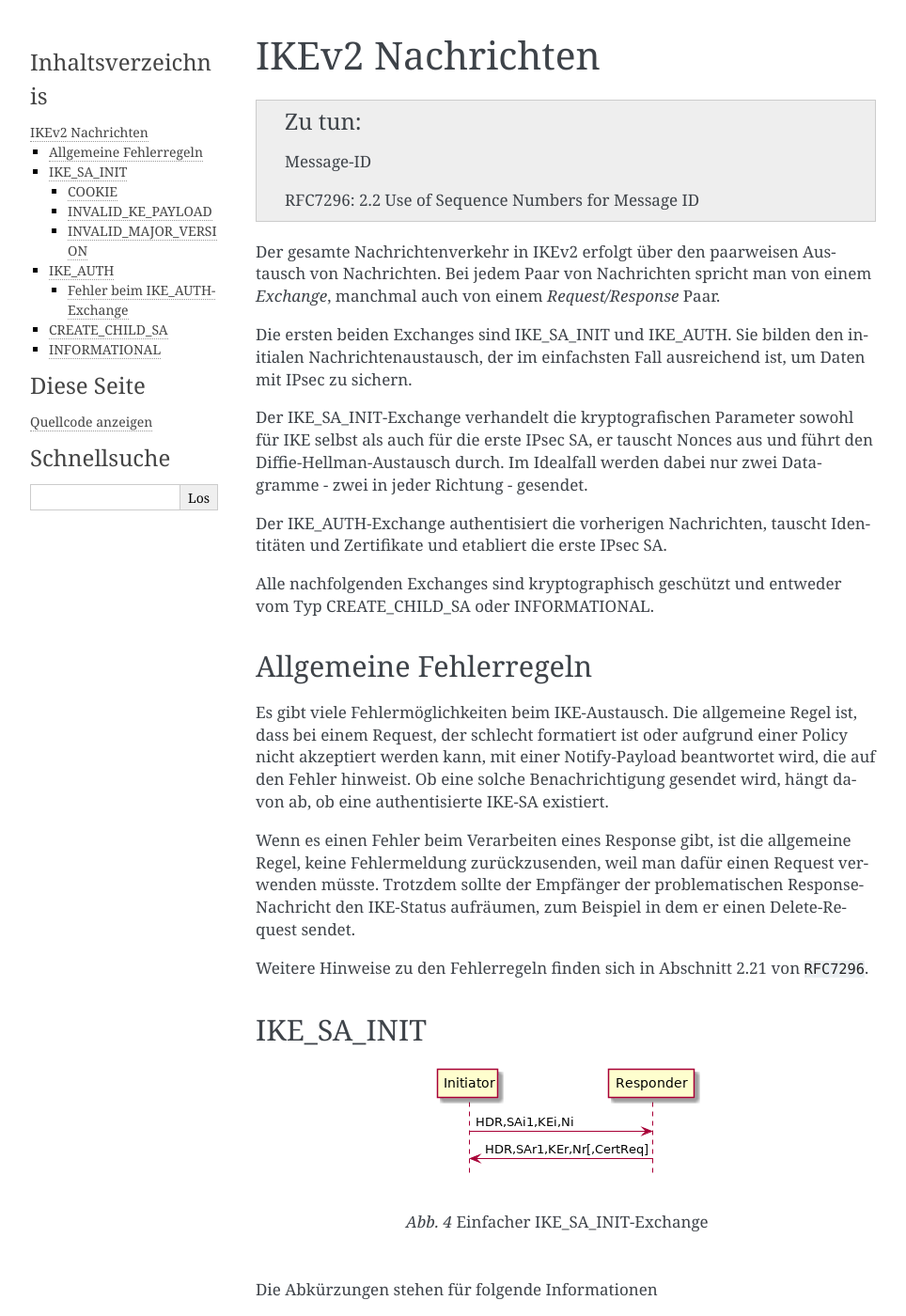
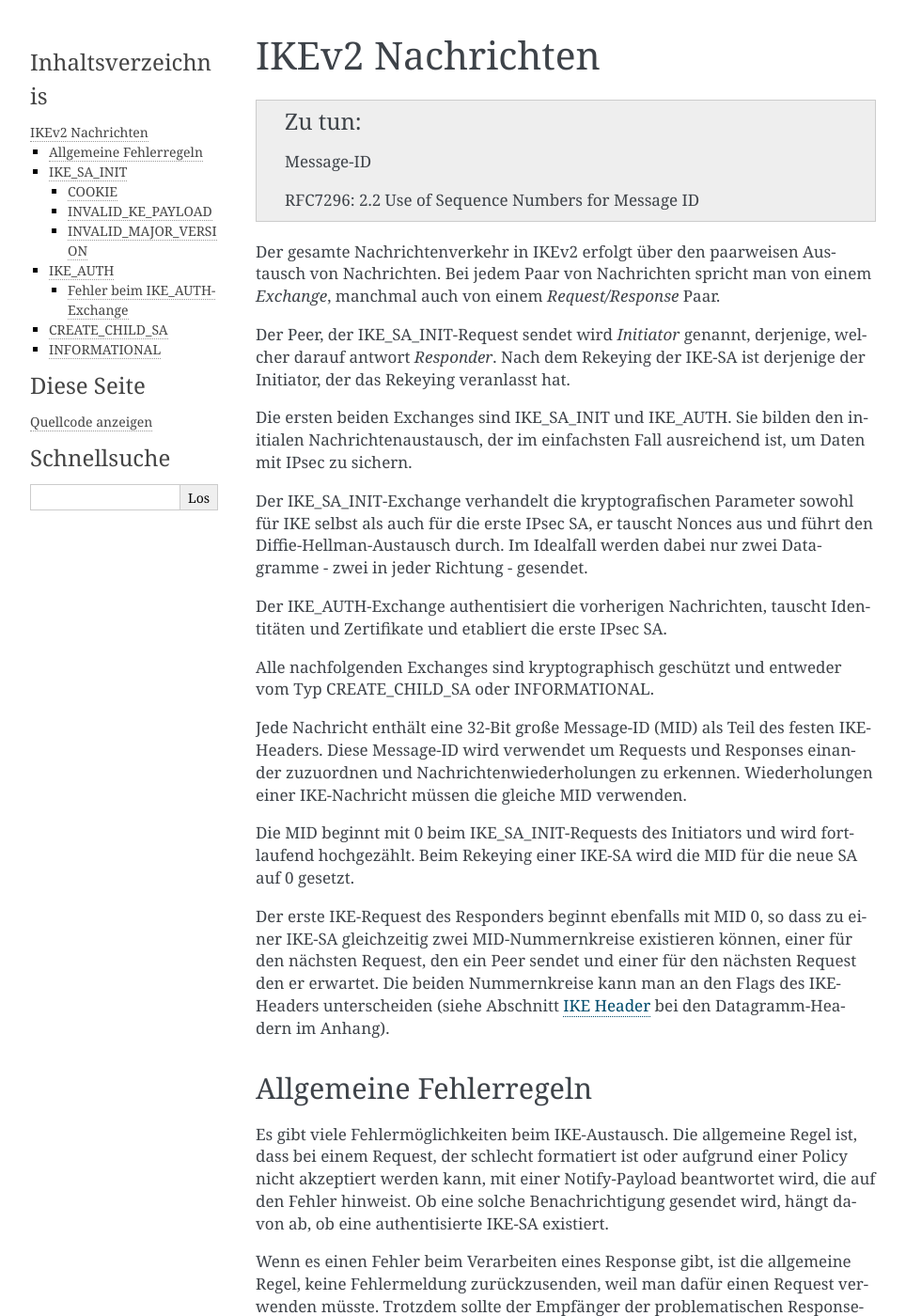
Before and after one commit to matwei-books/Fehlersuche-bei-IPsec-VPN-mit-IKEv2, a Sphinx documentation site: the page built from source/ikev2/nachrichten.rst, in a window 1280 px wide and 1400 px high. Shown: the whole window at 94% size, without its empty margins (148-1112 px from the left). Built offline with Sphinx 7.4.7, drawn with Linux system fonts in a browser that asks for light colours; cross-references to code outside the pages are shown as plain code.

Commit message:
Text zu Message-ID ergänzt

```diff
--- a/source/ikev2/nachrichten.rst
+++ b/source/ikev2/nachrichten.rst
@@ -17,6 +17,13 @@ Austausch von Nachrichten.
 Bei jedem Paar von Nachrichten spricht man von einem *Exchange*,
 manchmal auch von einem *Request/Response* Paar.
 
+.. index:: Initiator, Responder
+
+Der Peer, der IKE_SA_INIT-Request sendet wird *Initiator* genannt,
+derjenige, welcher darauf antwort *Responder*.
+Nach dem Rekeying der IKE-SA ist derjenige der Initiator, der das
+Rekeying veranlasst hat.
+
 .. index:: Nachrichten; initiale
 
 Die ersten beiden Exchanges sind IKE_SA_INIT und IKE_AUTH.
@@ -33,6 +40,26 @@ Identitäten und Zertifikate und etabliert die erste IPsec SA.
 
 Alle nachfolgenden Exchanges sind kryptographisch geschützt und entweder
 vom Typ CREATE_CHILD_SA oder INFORMATIONAL.
+
+.. index:: ! Message ID
+
+Jede Nachricht enthält eine 32-Bit große Message-ID (MID) als Teil des
+festen IKE-Headers.
+Diese Message-ID wird verwendet um Requests und Responses einander
+zuzuordnen und Nachrichtenwiederholungen zu erkennen. Wiederholungen
+einer IKE-Nachricht müssen die gleiche MID verwenden.
+
+Die MID beginnt mit 0 beim IKE_SA_INIT-Requests des Initiators und wird
+fortlaufend hochgezählt.
+Beim Rekeying einer IKE-SA wird die MID für die neue SA auf 0 gesetzt.
+
+Der erste IKE-Request des Responders beginnt ebenfalls mit MID 0, so
+dass zu einer IKE-SA gleichzeitig zwei MID-Nummernkreise existieren
+können, einer für den nächsten Request, den ein Peer sendet und einer
+für den nächsten Request den er erwartet.
+Die beiden Nummernkreise kann man an den Flags des IKE-Headers
+unterscheiden (siehe Abschnitt :ref:`anhang/datagram-header:IKE Header`
+bei den Datagramm-Headern im Anhang).
 
 Allgemeine Fehlerregeln
 -----------------------
```
Also changed, not shown: source/anhang/glossar.rst (+13 -0 lines).
